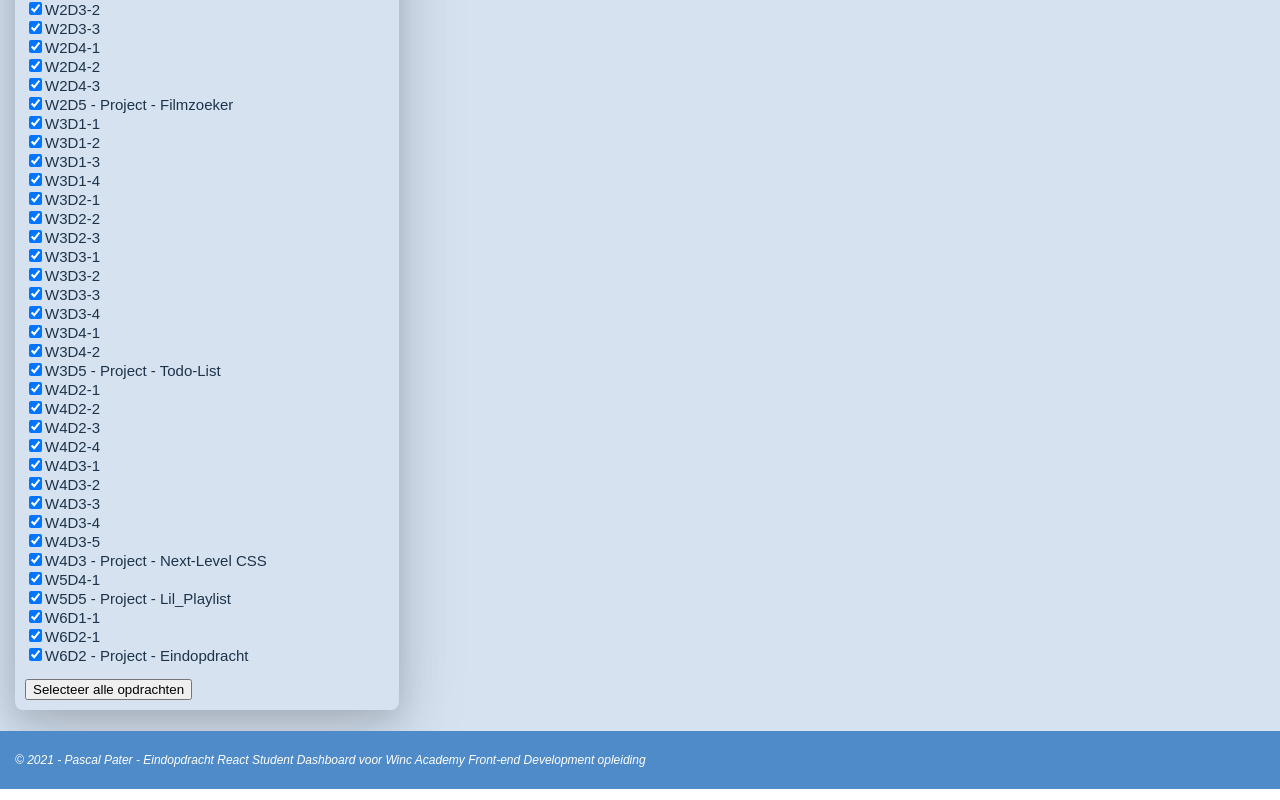
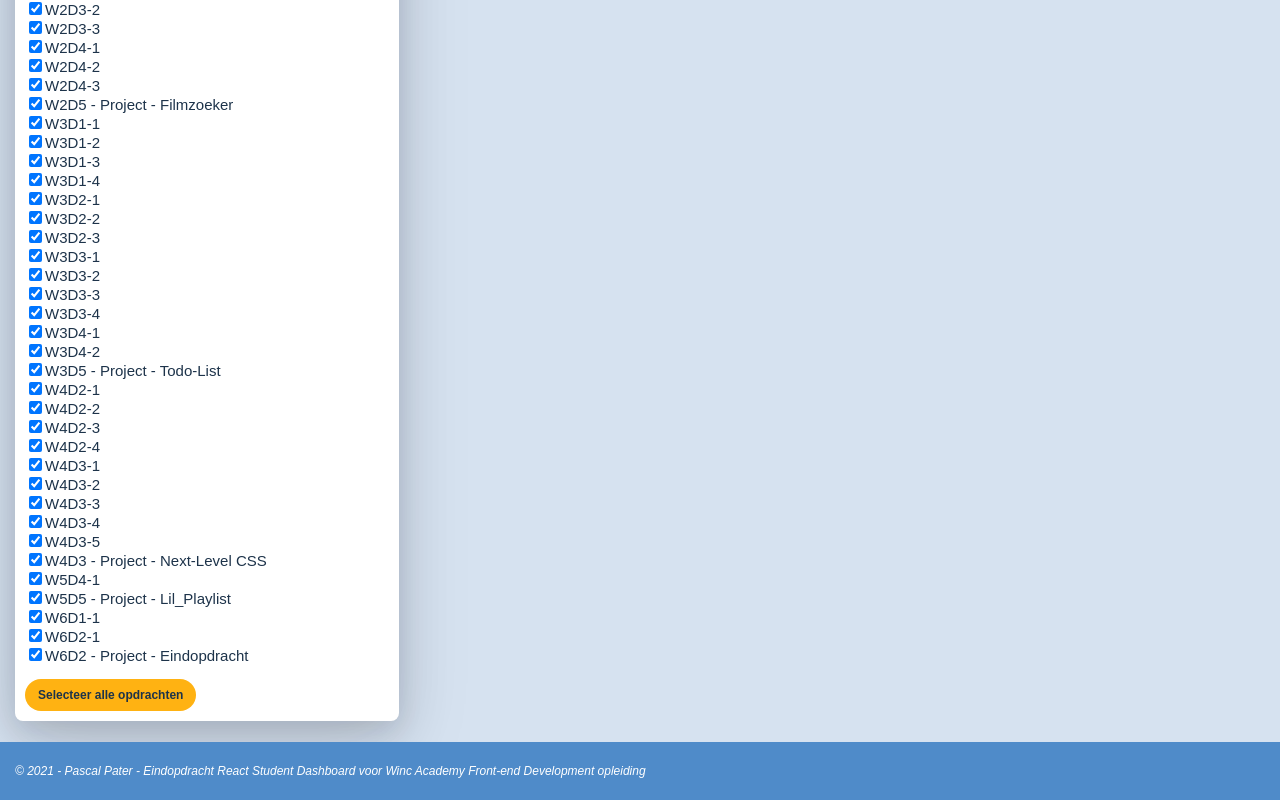
Before and after one commit to PasquinelP/pascal_pater-eindopdracht-React-Student-Dashboard, a React (Create React App) app: page / in a window 1280 px wide. Shown: the part 893-1693 px from the top of the page. Built offline with nearby package versions, Linux system fonts and the light colour scheme; the HTML template or start-up script is replaced by a standard one.

Commit message:
update styling

```diff
--- a/src/index.css
+++ b/src/index.css
@@ -37,7 +37,24 @@ a {
 a:hover, a.selected {
   text-decoration: underline 2px #ffb212;
   color: #4f8bc9;
-  /* text-underline-offset: 6px; */
+}
+
+button {
+  appearance: none;
+  border: 1px solid transparent;
+  padding: 8px 12px;
+  border-radius: 42px;
+  font-size: 12px;
+  font-weight: bold;
+  background-color: #ffb212;
+  color: #1d334a;
+}
+
+button:hover {
+  border: 1px solid #ffb212;
+  background-color: #fff;
+  color: #4f8bc9;
+  cursor: pointer;
 }
 
 .app {
@@ -66,6 +83,14 @@ header {
 
 .app__logo {
   height: 60px;
+}
+
+.app__header a {
+  transition: transform 2s ease-in-out;
+}
+
+.app__header a:hover {
+  transform: rotateY(180deg);
 }
 
 .app__title {
@@ -100,7 +125,7 @@ main {
 }
 
 .panel--action {
-  background-color: #d6e2f0;
+  /* background-color: #d6e2f0; */
   width: 30vw;
   margin: 6px 0;
   border-radius: 8px;
```
